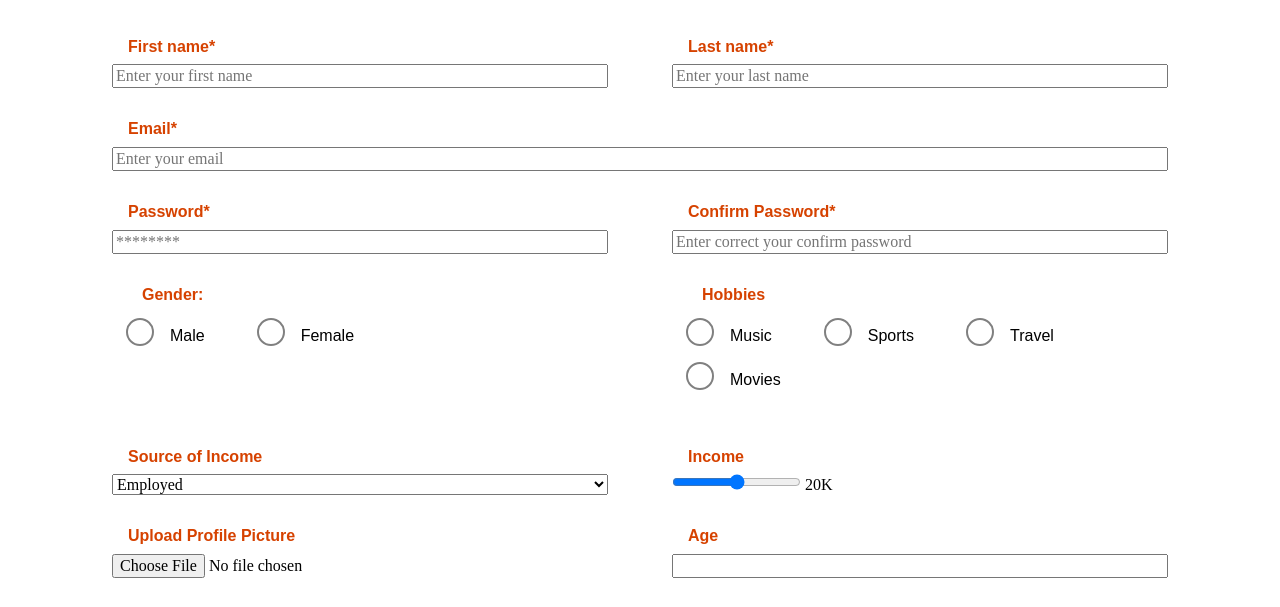
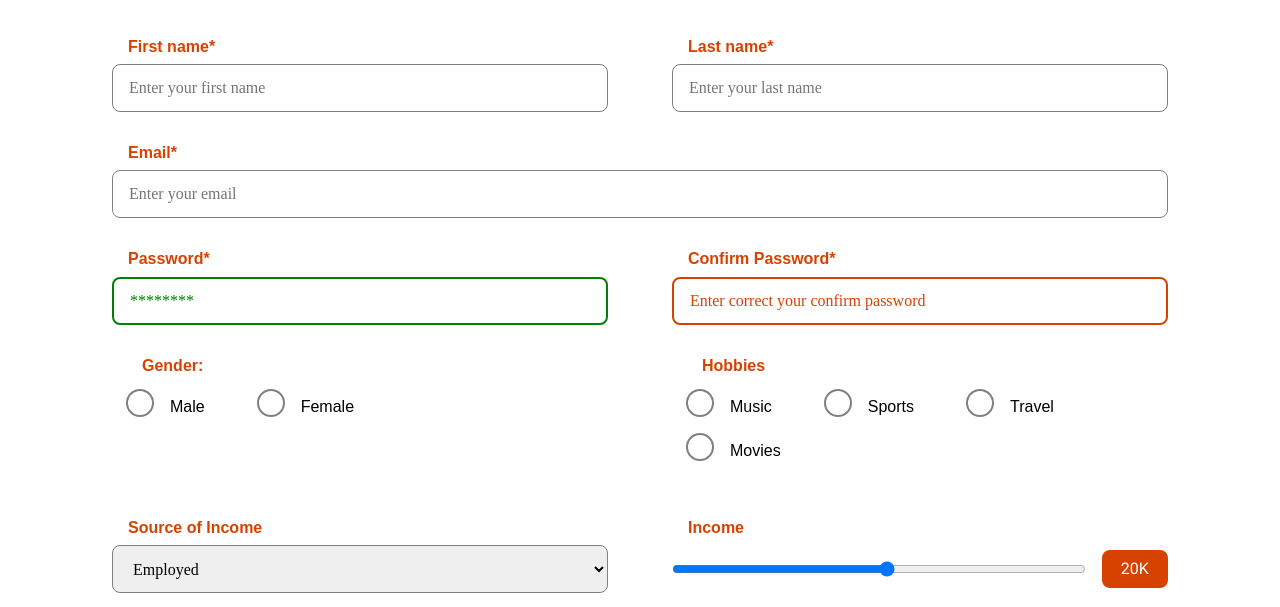
Before and after one commit to apotdsk/html_form, a website: page index.html in a window 1280 px wide. Shown: the part 180-787 px from the top of the page. Drawn offline with Linux system fonts and the light colour scheme.

Commit message:
input styling

```diff
--- a/index.html
+++ b/index.html
@@ -169,7 +169,7 @@
 
             <div class="form-group">
               <label for="income-value">Income</label>
-              <div>
+              <div class="range">
                 <input
                   type="range"
                   min="0"
--- a/scss/_variables.scss
+++ b/scss/_variables.scss
@@ -6,5 +6,5 @@ $img-size: 15vw;
 $main-color: #d64200;
 $background-color: white;
 $upload-color: #77767e;
-$border-radius: 16px;
+$border-radius: 8px;
 $border-color: rgb(214 66 0 / 40%);
--- a/scss/main.scss
+++ b/scss/main.scss
@@ -61,6 +61,57 @@ main {
 
     label {
       @include mx.form-text;
+    }
+
+    input,
+    select,
+    textarea {
+      border-radius: vars.$border-radius;
+      height: 3rem;
+      box-sizing: border-box;
+      padding-left: 1rem;
+      border: 1px solid gray;
+    }
+
+    #pass {
+      #password {
+        border: 2px solid green;
+      }
+
+      #password::placeholder {
+        color: green;
+      }
+
+      #confirmation {
+        border: 2px solid vars.$main-color;
+      }
+
+      #confirmation::placeholder {
+        color: vars.$main-color;
+      }
+    }
+
+    .range {
+      display: flex;
+
+      #val {
+        margin-left: auto;
+        width: 5rem;
+        align-self: center;
+        height: 80%;
+        display: flex;
+        justify-content: center;
+        align-items: center;
+        background-color: vars.$main-color;
+        border-radius: vars.$border-radius;
+        color: white;
+        font-family: vars.$main-font;
+      }
+
+      input {
+        margin-right: 1rem;
+        width: 100%;
+      }
     }
 
     .form-group {
```
Also changed, not shown: styles.css.
